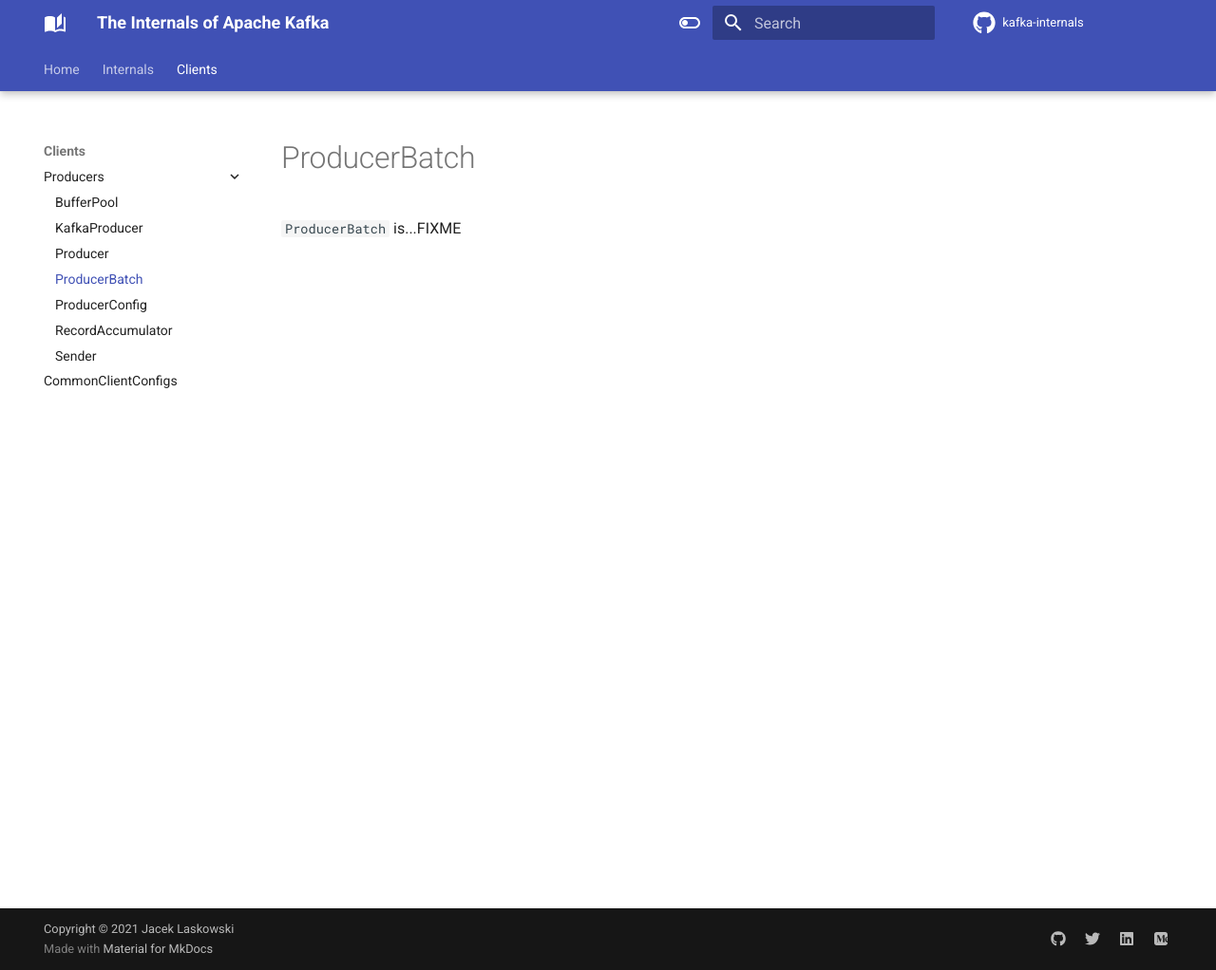
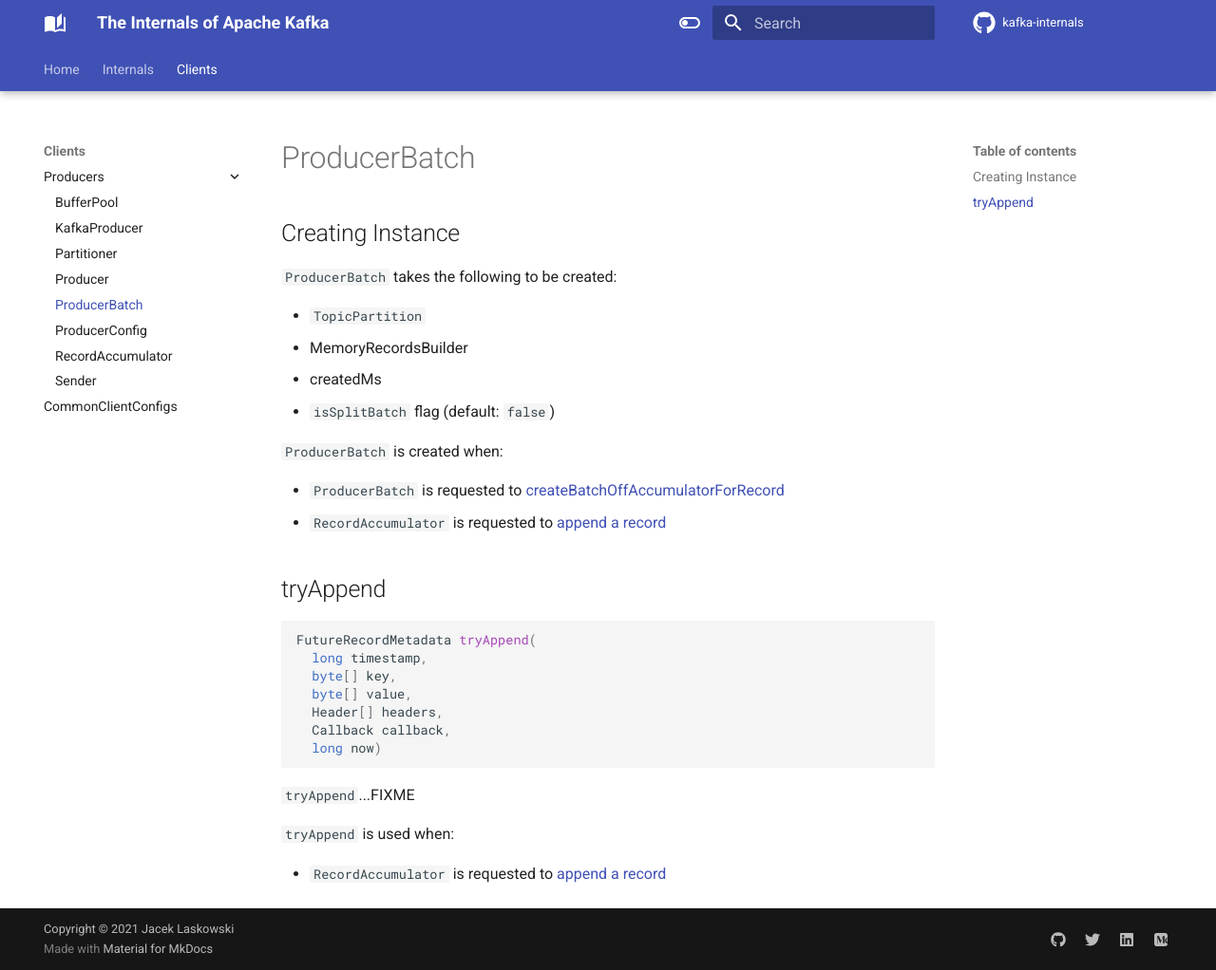
Before and after one commit to japila-books/kafka-internals, an MkDocs documentation site: the page built from docs/producer/ProducerBatch.md, in a window 1280 px wide and 1022 px high. Shown: the whole window at 95% size. Built offline with MkDocs 1.6.1 and Material for MkDocs 9.7.7, drawn with Linux system fonts in a browser that asks for light colours; comment, search, counter and statistics services are not loaded.

Commit message:
RecordAccumulator and ProducerBatch(es)

````diff
--- a/docs/producer/ProducerBatch.md
+++ b/docs/producer/ProducerBatch.md
@@ -1,3 +1,33 @@
 # ProducerBatch
 
-`ProducerBatch` is...FIXME
+## Creating Instance
+
+`ProducerBatch` takes the following to be created:
+
+* <span id="tp"> `TopicPartition`
+* <span id="recordsBuilder"> MemoryRecordsBuilder
+* <span id="createdMs"> createdMs
+* <span id="isSplitBatch"> `isSplitBatch` flag (default: `false`)
+
+`ProducerBatch` is created when:
+
+* `ProducerBatch` is requested to [createBatchOffAccumulatorForRecord](#createBatchOffAccumulatorForRecord)
+* `RecordAccumulator` is requested to [append a record](RecordAccumulator.md#append)
+
+## <span id="tryAppend"> tryAppend
+
+```java
+FutureRecordMetadata tryAppend(
+  long timestamp,
+  byte[] key,
+  byte[] value,
+  Header[] headers,
+  Callback callback,
+  long now)
+```
+
+`tryAppend`...FIXME
+
+`tryAppend` is used when:
+
+* `RecordAccumulator` is requested to [append a record](RecordAccumulator.md#append)
--- a/mkdocs.yml
+++ b/mkdocs.yml
@@ -109,6 +109,7 @@ nav:
       - producer/index.md
       - BufferPool: producer/BufferPool.md
       - KafkaProducer: producer/KafkaProducer.md
+      - Partitioner: producer/Partitioner.md
       - Producer: producer/Producer.md
       - ProducerBatch: producer/ProducerBatch.md
       - ProducerConfig: producer/ProducerConfig.md
````
Also changed, not shown: docs/producer/KafkaProducer.md (+13 -1 lines), docs/producer/Partitioner.md (added, +3 -0 lines), docs/producer/RecordAccumulator.md (+73 -6 lines).
